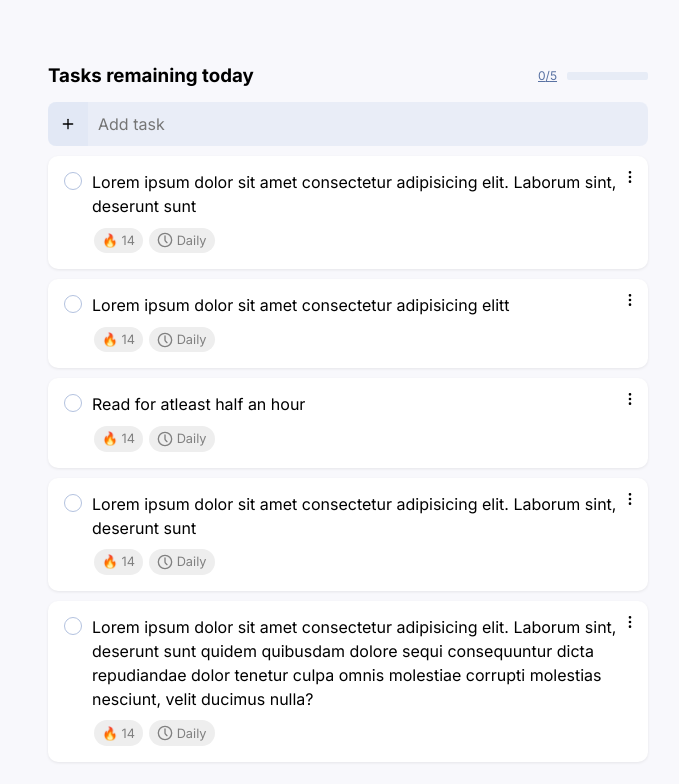
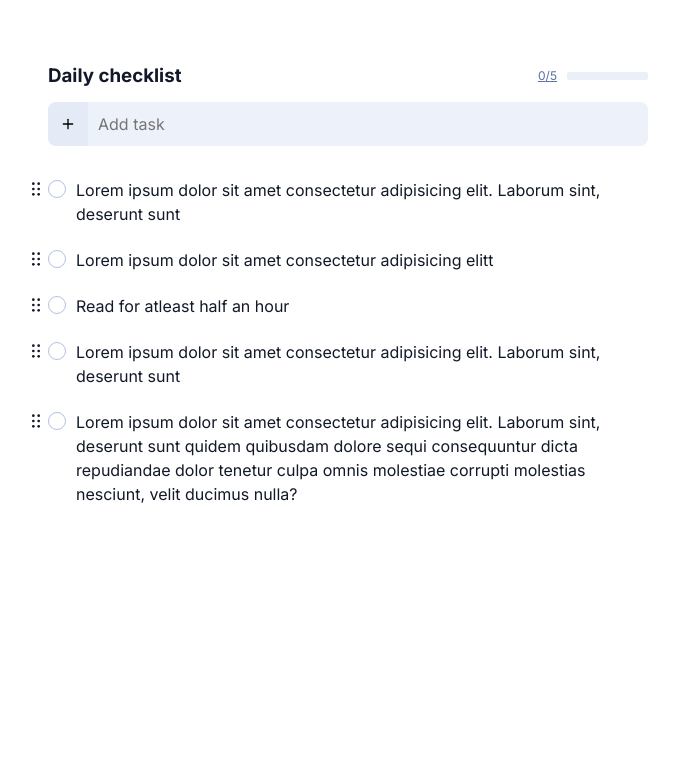
Before and after one commit to manish-basargekar/compound, a Next.js app: page / in a window 1280 px wide. Shown: the top 784 px of the page, without its empty margins (292-971 px from the left). Built offline with nearby package versions, Linux system fonts and the light colour scheme.

Commit message:
removed tags, bg color, added drag handle

```diff
--- a/components/habitCard/HabitCard.jsx
+++ b/components/habitCard/HabitCard.jsx
@@ -23,6 +23,48 @@ const HabitCard = ({ habitList, setHabitList }) => {
 				<div key={t.id} className={`${Style.task}`}>
 					<div className={Style.taskWrapper}>
 						<div className={Style.taskContent}>
+							<div className={Style.taskOption}>
+								<svg
+									xmlns="http://www.w3.org/2000/svg"
+									width="16"
+									height="16"
+									viewBox="0 0 24 24"
+									fill="currentColor"
+									strokeWidth="2"
+									// class="ai ai-DragVerticalFill"
+								>
+									<path
+										fill-rule="evenodd"
+										clip-rule="evenodd"
+										d="M16 2a2 2 0 1 1 0 4 2 2 0 0 1 0-4z"
+									/>
+									<path
+										fill-rule="evenodd"
+										clip-rule="evenodd"
+										d="M16 10a2 2 0 1 1 0 4 2 2 0 0 1 0-4z"
+									/>
+									<path
+										fill-rule="evenodd"
+										clip-rule="evenodd"
+										d="M8 18a2 2 0 1 1 0 4 2 2 0 0 1 0-4z"
+									/>
+									<path
+										fill-rule="evenodd"
+										clip-rule="evenodd"
+										d="M16 18a2 2 0 1 1 0 4 2 2 0 0 1 0-4z"
+									/>
+									<path
+										fill-rule="evenodd"
+										clip-rule="evenodd"
+										d="M8 2a2 2 0 1 1 0 4 2 2 0 0 1 0-4z"
+									/>
+									<path
+										fill-rule="evenodd"
+										clip-rule="evenodd"
+										d="M8 10a2 2 0 1 1 0 4 2 2 0 0 1 0-4z"
+									/>
+								</svg>
+							</div>
 							<div
 								className={
 									t.done ? `${Style.checkboxDone}` : `${Style.checkbox}`
@@ -36,26 +78,8 @@ const HabitCard = ({ habitList, setHabitList }) => {
 							>
 								{t.title}
 							</div>
-							<div className={Style.taskOption}>
-								<svg
-									stroke="currentColor"
-									fill="none"
-									strokeWidth="2"
-									viewBox="0 0 24 24"
-									strokeLinecap="round"
-									strokeLinejoin="round"
-									// class="Task__ActionIcon-wbyoqt-8 fGldON"
-									height="1em"
-									width="1em"
-									xmlns="http://www.w3.org/2000/svg"
-								>
-									<circle cx="12" cy="12" r="1"></circle>
-									<circle cx="12" cy="5" r="1"></circle>
-									<circle cx="12" cy="19" r="1"></circle>
-								</svg>
-							</div>
 						</div>
-						<div className={Style.tags}>
+						{/* <div className={Style.tags}>
 							<div className={Style.tag}>🔥 14</div>
 							<div className={Style.tag}>
 								<svg
@@ -75,7 +99,7 @@ const HabitCard = ({ habitList, setHabitList }) => {
 								</svg>
 								<span className={Style.tagType}>Daily</span>
 							</div>
-						</div>
+						</div> */}
 					</div>
 				</div>
 			))}
--- a/components/habitCard/HabitCard.module.scss
+++ b/components/habitCard/HabitCard.module.scss
@@ -1,24 +1,31 @@
 .task,
 .taskCompleted {
     display: flex;
-    // align-items: flex-start;
     transition: text-decoration 300ms ease;
-    padding: 1rem;
-    background-color: #fff;
+    padding:0;
+
+    // background-color: #fff;
     border-radius: 10px;
-    box-shadow: rgba(0, 0, 0, 0.08) 0px 1px 3px 0px;
+    // box-shadow: rgba(0, 0, 0, 0.08) 0px 1px 3px 0px;
     width: 600px;
     font-size: 1rem;
     display: flex;
     margin: auto;
-    margin-bottom: 10px;
+    margin-bottom: 1.5rem;
     position: relative;
+    // color: #4B5563;
 
     &:hover {
         // cursor: pointer;
         // font-style: italic;
         // text-decoration: line-through;
         // color: rgb(150, 146, 146);
+        // .taskContent{
+
+        //     .taskOption{
+        //         display: block;
+        //     }
+        // }
     }
 
     .taskContent {
@@ -27,13 +34,14 @@
         .taskOption {
             height: fit-content;
             position: absolute;
-            top: 13px;
-            right: 10px;
+            top: 1px;
+            left: -20px;
             bottom: 0px;
             display: flex;
             cursor: pointer;
             background: rgb(255, 255, 255) none repeat scroll 0% 0%;
-
+            cursor: grab;
+            // display: none;
             &:hover{
                 svg{
 
@@ -85,7 +93,7 @@
             border: 1px solid rgb(95, 183, 255);
             position: relative;
             cursor: pointer;
-            background-color: rgb(95, 183, 255);
+            background-color: #5fb7ff;
 
             &::after {
                 opacity: 1;
--- a/pages/index.jsx
+++ b/pages/index.jsx
@@ -67,7 +67,7 @@ export default function Home() {
 			<div className={Style.container}>
 				<div className={Style.tasklist}>
 					<div className={Style.head}>
-						<h3>Tasks remaining today</h3>
+						<h3>Daily checklist</h3>
 						<div className={Style.outof}>
 							<span className={Style.status}>
 								{habitList.filter((f) => f.done === true).length}/
--- a/styles/Home.module.scss
+++ b/styles/Home.module.scss
@@ -16,6 +16,10 @@
     text-transform: uppercase;
     color: rgb(150, 146, 146);
     font-weight: 300;
+  }
+
+  form{
+    margin-bottom: 1.5rem;
   }
 }
 
--- a/styles/globals.css
+++ b/styles/globals.css
@@ -17,7 +17,8 @@ body {
 	/* line-height: 1.5; */
 	-webkit-font-smoothing: antialiased;
 	font-family: 'Inter', sans-serif;
-	background-color: #f8f8fc;
+	/* background-color: #f8f8fc; */
+	color: #111827;
 }
 img,
 picture,
```
